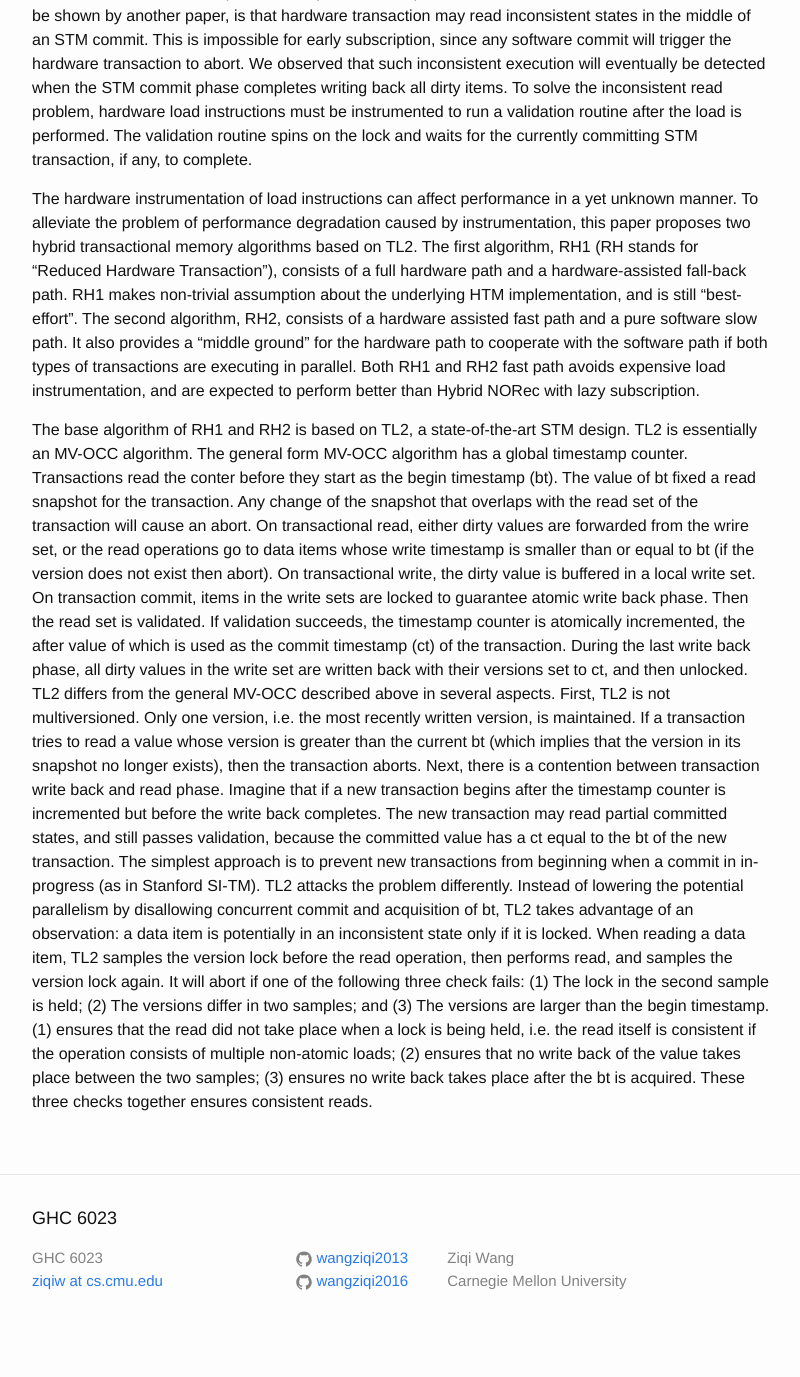
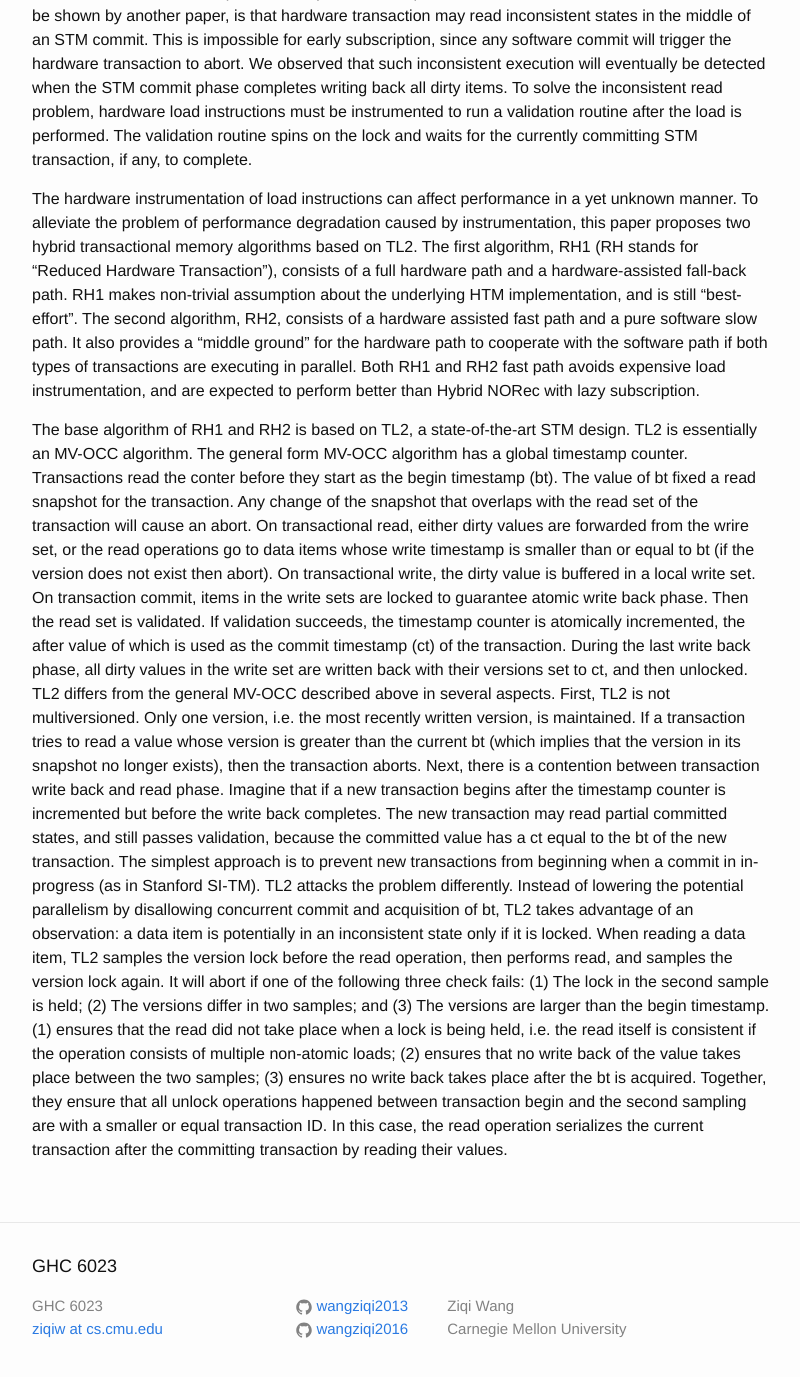
Before and after one commit to wangziqi2013/wangziqi2013.github.io, a Jekyll site: the page built from _posts/2018-05-30-Reduced-HTM.markdown, in a window 1280 px wide and 1400 px high, scrolled down 1049 px. Shown: the top 1377 px of the window, without its empty margins (238-1038 px from the left). Built offline with Jekyll 4.4.1, drawn with Linux system fonts in a browser that asks for light colours; before the commit the page ends 2401 px from its top, so only the background shows below that.

Commit message:
Small change

```diff
--- a/_posts/2018-05-30-Reduced-HTM.markdown
+++ b/_posts/2018-05-30-Reduced-HTM.markdown
@@ -75,5 +75,6 @@ the version lock before the read operation, then performs read, and samples the
 following three check fails: (1) The lock in the second sample is held; (2) The versions differ in two samples; and (3) The versions are
 larger than the begin timestamp. (1) ensures that the read did not take place when a lock is being held, i.e. the read itself
 is consistent if the operation consists of multiple non-atomic loads; (2) ensures that no write back of the value takes place
-between the two samples; (3) ensures no write back takes place after the bt is acquired. These three checks together
-ensures consistent reads.
+between the two samples; (3) ensures no write back takes place after the bt is acquired. Together, they ensure that all unlock
+operations happened between transaction begin and the second sampling are with a smaller or equal transaction ID. In this case,
+the read operation serializes the current transaction after the committing transaction by reading their values.
```
